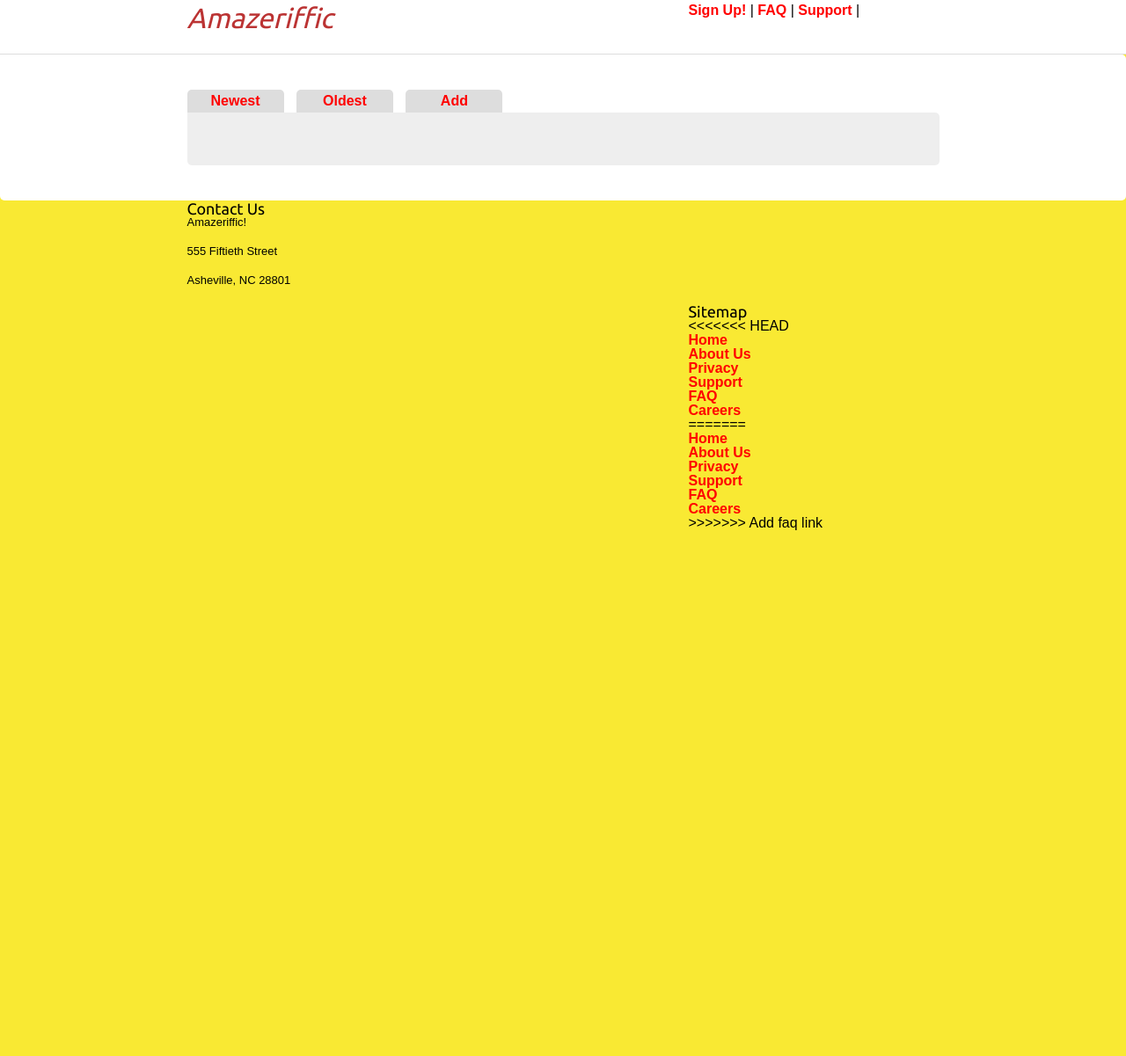
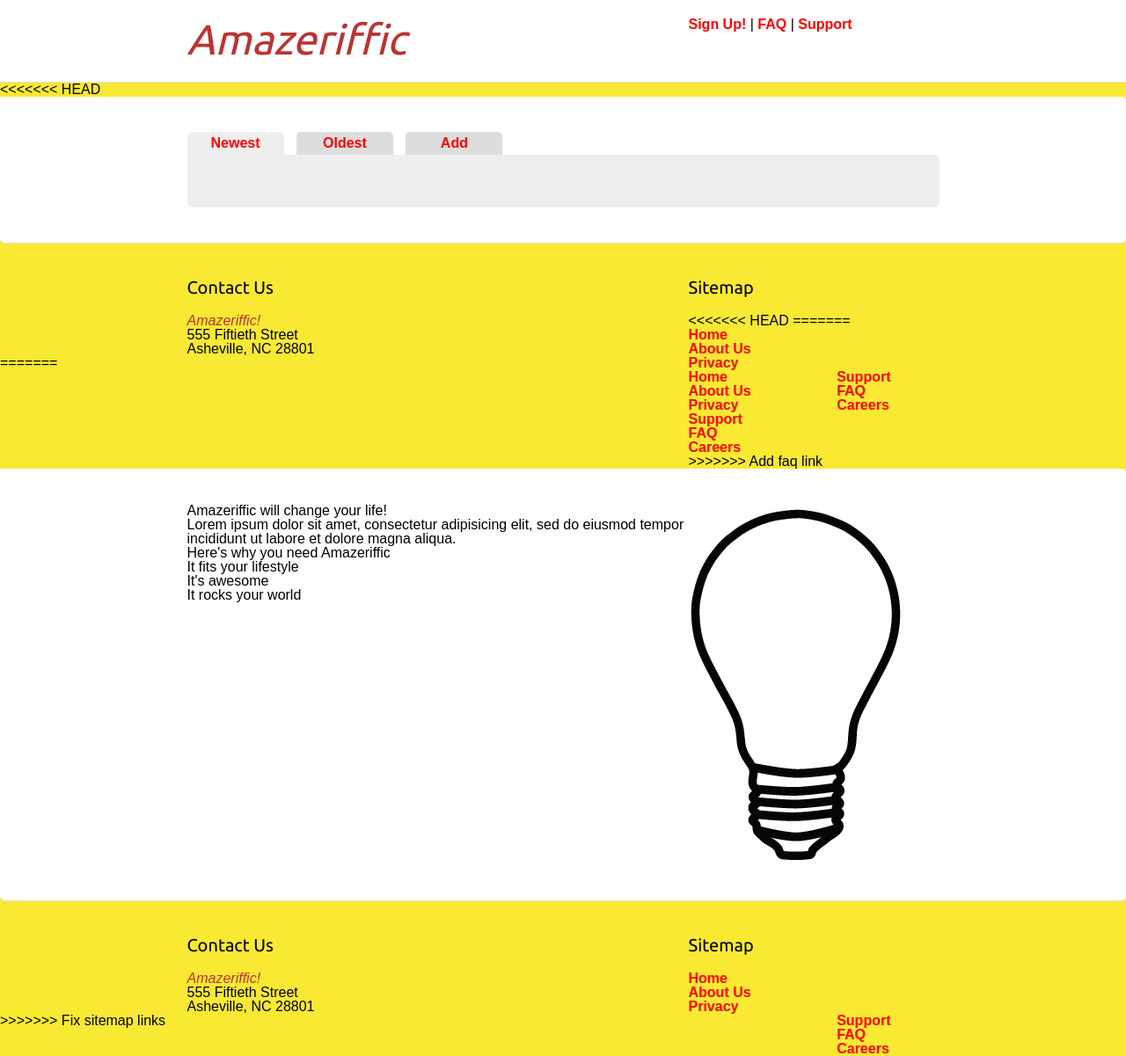
Before and after one commit to jimtryon/Amazeriffic, a plain HTML site: page index.html in a window 1280 px wide. Shown: the part 21-1222 px from the top of the page at 88% size. Before the commit the page ends 800 px from the top, so only its background shows below. Drawn offline with nearby package versions, Linux system fonts and the light colour scheme; a script that the page names is missing; a web font is replaced by a local one.

Commit message:
Added stylesheet

```diff
--- a/index.html
+++ b/index.html
@@ -1,5 +1,6 @@
 <!doctype html>
 <html>
+<<<<<<< HEAD
 	<head>
 		<title>Amazeriffic</title>
 		<link rel="stylesheet" type="text/css" href="stylesheets/reset.css">
@@ -7,6 +8,15 @@
 		<link href="http://fonts.googleapis.com/css?family=Droid+Sans" rel="stylesheet" type="text/css">
 		<link rel="stylesheet" type="text/css" href="stylesheets/style.css">
 	</head>
+=======
+  <head>
+    <title>Amazeriffic</title>
+    <link href='http://fonts.googleapis.com/css?family=Ubuntu' rel='stylesheet' type='text/css'>
+    <link href='http://fonts.googleapis.com/css?family=Droid+Sans' rel='stylesheet' type='text/css'>
+    <link href="reset.css" rel="stylesheet" type="text/css">
+    <link href="style.css" rel="stylesheet" type="text/css">
+  </head>
+>>>>>>> Fix sitemap links
 
   <body>
     <header>
@@ -14,13 +24,13 @@
         <h1>Amazeriffic</h1>
         <nav>
           <a href="#">Sign Up!</a> |
-					<a href="faq.html">FAQ</a> |
-					<a href="#">Support</a> |
+          <a href="#">FAQ</a> |
+          <a href="#">Support</a>
         </nav>
       </div>
     </header>
-	</body>
 
+<<<<<<< HEAD
 		<main>
 			<div class="container">
 				<div class="tabs">
@@ -73,3 +83,53 @@
 		<script src="javascripts/app.js"></script>
 	</body>
 </html>
+=======
+    <main>
+      <div class="container">
+        <div class="left">
+          <h2>Amazeriffic will change your life!</h2>
+          <p>Lorem ipsum dolor sit amet, consectetur adipisicing elit, sed do
+             eiusmod tempor incididunt ut labore et dolore magna aliqua.</p>
+
+          <h3>Here's why you need Amazeriffic</h3>
+          <ul>
+            <li>It fits your lifestyle</li>
+            <li>It's awesome</li>
+            <li>It rocks your world</li>
+          </ul>
+        </div>
+
+       	<div class="right">
+        	<img src="lightbulb.png">
+       	</div>
+       </div>
+   </main>
+
+    <footer>
+      <div class="container">
+          <div class="contact">
+            <h5>Contact Us</h5>
+            <p>Amazeriffic!</p>
+            <p>555 Fiftieth Street</p>
+            <p>Asheville, NC 28801</p>
+          </div>
+        <div class="sitemap">
+          <h5>Sitemap</h5>
+          <ul>
+            <div class="left">
+              <li><a href="#">Home</a></li>
+              <li><a href="#">About Us</a></li>
+              <li><a href="#">Privacy</a></li>
+            </div>
+            <div class="right">
+              <li><a href="#">Support</a></li>
+              <li><a href="#">FAQ</a></li>
+              <li><a href="#">Careers</a></li>
+            </div>
+          </ul>
+        </div>
+      </div>
+    </footer>
+  </body>
+</html>
+>>>>>>> Fix sitemap links
--- a/style.css
+++ b/style.css
@@ -1,47 +1,6 @@
 body {
   background: #f9e933;
   font-family: 'Droid Sans', sans-serif;
-	font-size: 100%;
-}
-
-a {
-	font-family: 'Droid-Sans', sans-serif;
-	font-size: smaller;
-	font-weight: bold;
-	color: red;
-	text-decoration: none;
-}
-
-
-h1 {
-	float: left;
-	width: 570px;
-	font-family: 'Ubuntu', sans-serif;
-	font-style: italic;
-	font-size: xx-large;
-	color: #b33;
-}
-
-h2 {
-	font-family: 'Ubuntu', sans-serif;
-	font-size: x-large;
-}
-
-h3 {
-	font-family: 'Ubuntu', sans-serif;
-	font-size: medium;
-	margin-bottom: 20px;
-}
-
-h5 {
-	font-family: 'Ubuntu', sans-serif;
-	font-size: large;
-}
-
-p {
-	font-family: 'Droid-Sans', sans-serif;
-	font-size: small;
-	margin-bottom: 20px;
 }
 
 header, main, footer {
@@ -54,10 +13,27 @@ header .container, main .container, footer .container {
 }
 
 header {
+  padding: 25px 0 25px 0;
   background: white;
   overflow: auto;
-	padding: 25px 0 25px 0;
   border-bottom: 1px solid #ddd;
+}
+
+/* MAIN LOGO */
+h1 {
+  font-family: 'Ubuntu', sans-serif;
+  font-style: italic;
+  font-size: 3em;
+  color: #b33;
+  float: left;
+  width: 570px;
+}
+
+/* FOOTER HEADINGS */
+h5 {
+    font-family: 'Ubuntu', sans-serif;
+    font-size: 1.25em;
+    margin-bottom: 20px;
 }
 
 header nav {
@@ -65,28 +41,77 @@ header nav {
   width: 285px;
 }
 
-main {
-	background: white;
-	overflow: auto;
-	border-radius: 0 5px 5px 5px;
-	padding: 40px;
-
+a {
+  color: #f00;
+  text-decoration: none;
+  font-weight: bold;
 }
 
-main .left {
+main {
+    background: #fff;
+    border-radius: 0 5px 5px 5px;;
+    padding: 40px;
+}
+
+.tabs a span {
+    border-radius: 5px 5px 0 0;
+    display: inline-block;
+    width: 100px;
+    margin-right: 10px;
+    text-align: center;
+    background: #ddd;
+    padding: 5px;
+}
+
+.tabs a .active {
+    background: #eee;
+}
+
+main .content {
+    padding: 30px 10px 30px 10px;
+    border-radius: 0 5px 5px 5px;
+    background: #eee;
+}
+
+main .content li {
+    border-radius: 5px;
+    padding: 3px;
+    background: #eff;
+    margin: 0 0 10px 0;
+}
+
+main .content button {
+  font-weight: bold;
+  padding: 0 3px 0 3px;
+  border-radius: 5px;
+  background: #ccc;
+  cursor: pointer;
+  margin-left: 5px;
+  font-size: 1.3em;
+}
+
+
+main .content p {
+    background: yellow;
+}
+
+main .content input {
+    font-size: 1.5em;
+}
+
+footer {
+    border-top: 1px solid #ddd;
+    padding: 40px 0 20px 0;
+}
+
+footer .contact {
   float: left;
   width: 570px;
 }
 
-main .right {
-	float: right;
-	width: 285px;
-}
-
-
-footer .left {
-	float: left;
-	width: 570px;
+footer .contact p:nth-child(2) {
+  color: #b33;
+  font-style: italic;
 }
 
 footer .sitemap {
@@ -94,14 +119,18 @@ footer .sitemap {
     width: 285px;
 }
 
-.question {
-	color: green;
-	font-size: larger;
-	line-height: 35px;
-
+footer ul {
+    width: 230px;
 }
 
-.answer {
-	line-height: 20px;
-	color: blue;
+li {
+    list-style: none;
 }
+
+footer .sitemap .left {
+    float: left;
+}
+
+footer .sitemap .right {
+    float: right;
+}
```
Lines whose indentation alone changed are shown as unchanged.
